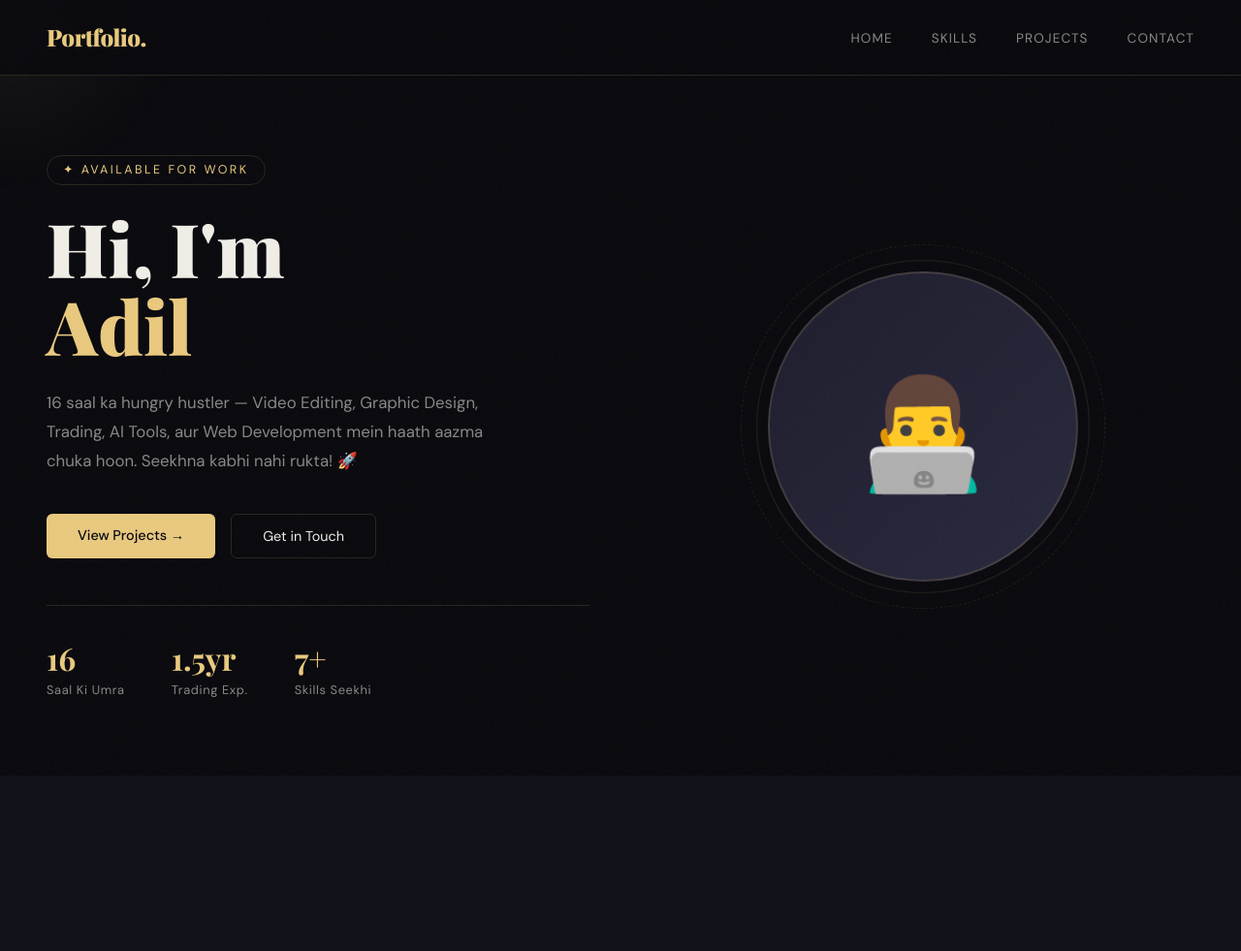
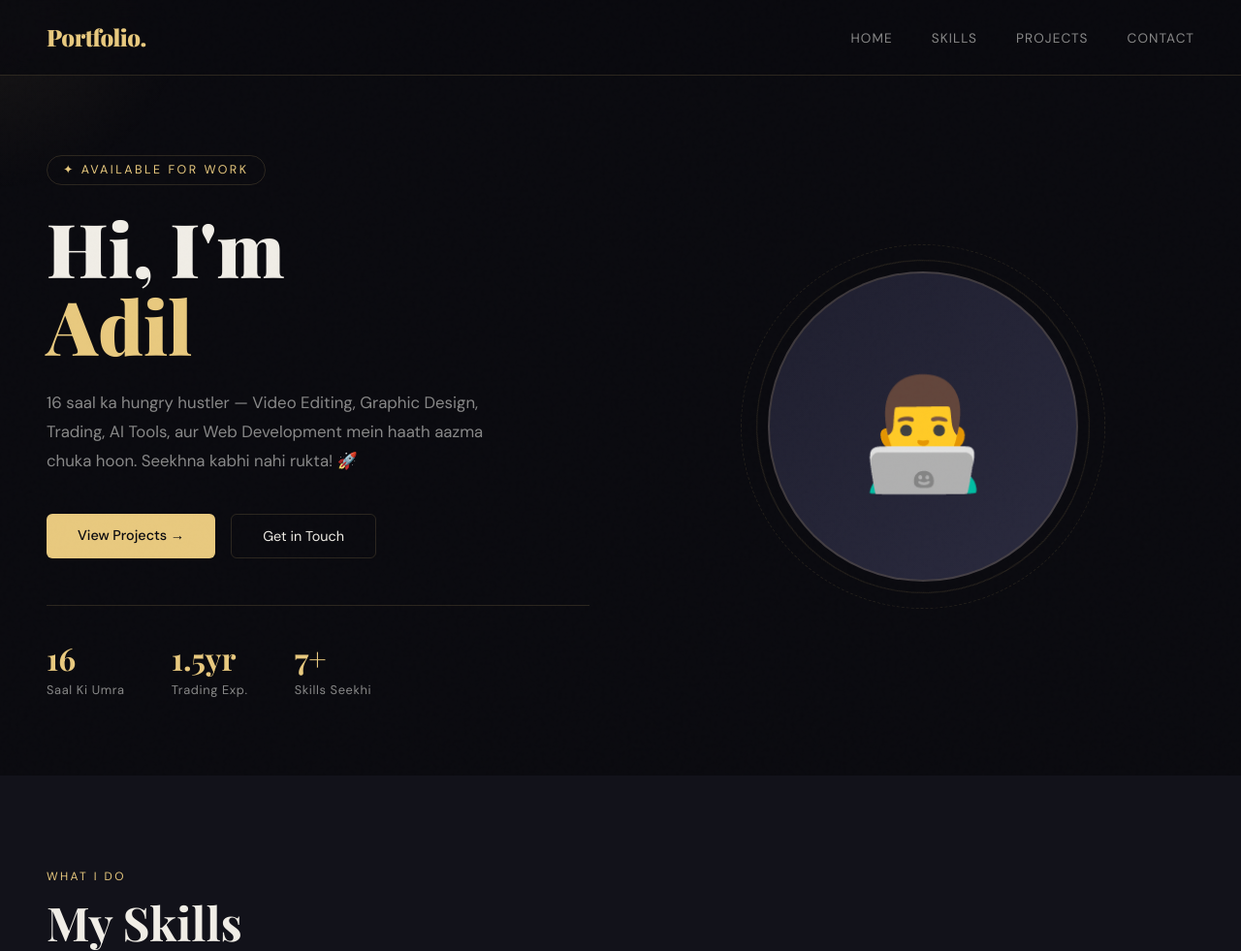
Before and after one commit to adiljod/adil.github.io, a plain HTML site: page index.html in a window 1280 px wide. Shown: the top 981 px of the page at 97% size. Drawn offline with nearby package versions, Linux system fonts and the light colour scheme.

Commit message:
Update reveal animation styles and intersection observer

```diff
--- a/index.html
+++ b/index.html
@@ -415,8 +415,8 @@
     }
 
     .reveal {
-      opacity: 0;
-      transform: translateY(30px);
+      opacity: 1;
+      transform: none;
       transition: opacity 0.7s ease, transform 0.7s ease;
     }
 
```
